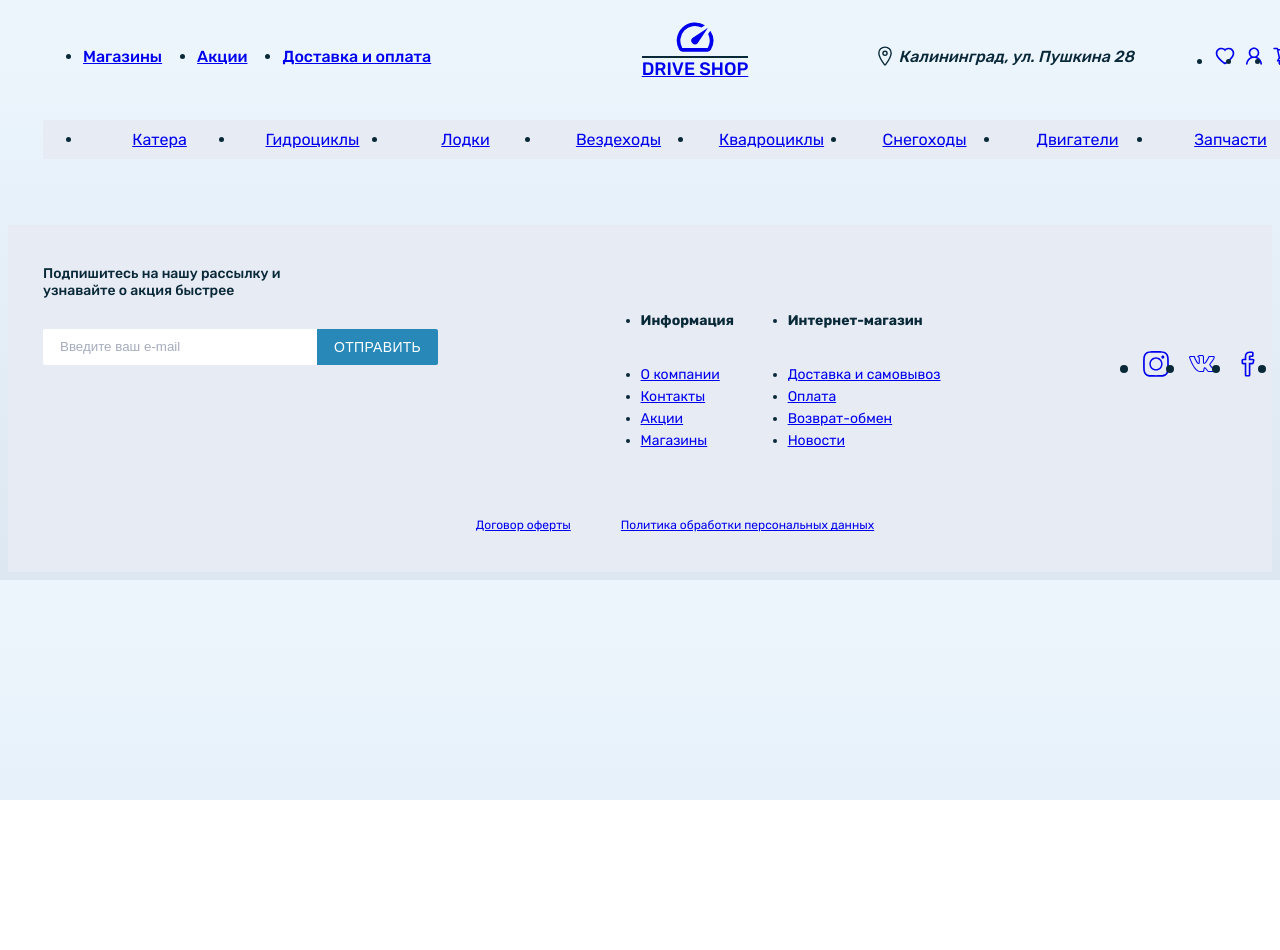
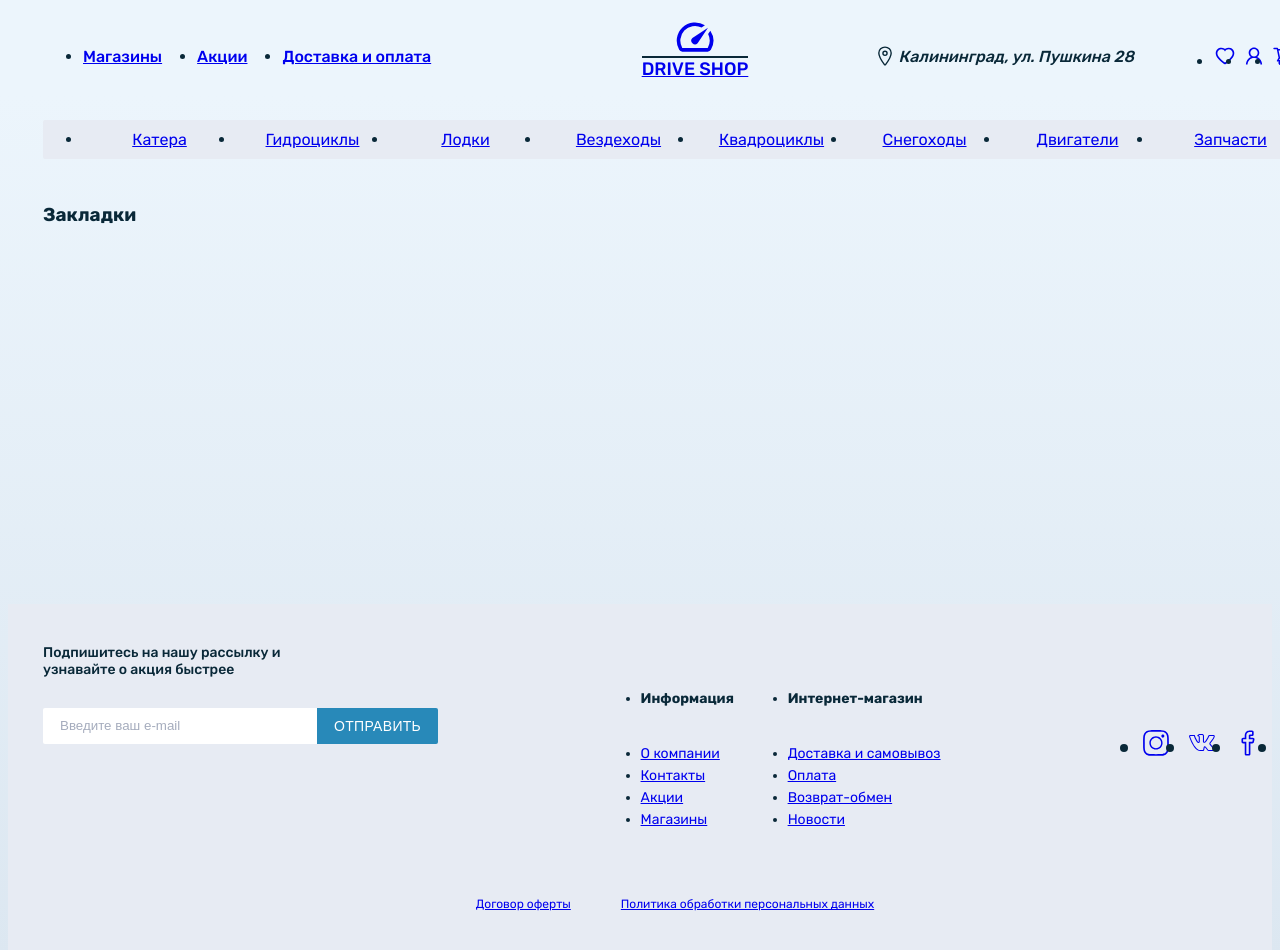
Before and after one commit to St1llSane/DriveShop, a React (Vite) app: page /favorites in a window 1280 px wide. Shown: the top 950 px of the page. Before the commit the page ends 800 px from the top, so only its background shows below. Built offline with nearby package versions, Linux system fonts and the light colour scheme.

Commit message:
added variables for full screen

```diff
--- a/src/App.jsx
+++ b/src/App.jsx
@@ -1,6 +1,7 @@
 import { Route, Routes } from 'react-router-dom'
 import Header from './components/Header'
 import Main from './pages/Main'
+import Favorites from './pages/Favorites'
 import Footer from './components/Footer'
 import './styles/app.scss'
 
@@ -11,6 +12,7 @@ function App() {
         <Header />
         <Routes>
           <Route path="/" element={<Main />} />
+          <Route path="/favorites" element={<Favorites />} />
         </Routes>
       </div>
       <Footer />
--- /dev/null
+++ b/src/pages/Favorites.jsx
@@ -0,0 +1,16 @@
+import '../styles/c_styles/p_styles/favorites.scss'
+
+const Favorites = () => {
+  return (
+    <section className="favorites">
+      <div className="favorites__wrapper">
+        <div className="favorites__wrapper-top">
+          <h3>Закладки</h3>
+        </div>
+        <div className="favorites__wrapper-content"></div>
+      </div>
+    </section>
+  )
+}
+
+export default Favorites
--- a/src/pages/Main.jsx
+++ b/src/pages/Main.jsx
@@ -3,7 +3,7 @@ import Search from '../components/Search'
 import Categories from '../components/Categories'
 import SaleBanner from '../components/SaleBanner'
 import Popular from '../components/Popular'
-import '../styles/c_styles/main.scss'
+import '../styles/c_styles/p_styles/main.scss'
 
 const Main = () => {
   return (
--- a/src/styles/c_styles/main.scss
+++ /dev/null
@@ -1,5 +0,0 @@
-.main {
-	&__first-screen {
-		min-height: calc(100vh - 146px);
-	}
-}
--- /dev/null
+++ b/src/styles/c_styles/p_styles/favorites.scss
@@ -0,0 +1,5 @@
+@import '../../vars.scss';
+
+.favorites {
+  @extend %full-screen-hf;
+}
--- /dev/null
+++ b/src/styles/c_styles/p_styles/main.scss
@@ -0,0 +1,7 @@
+@import '../../vars.scss';
+
+.main {
+  &__first-screen {
+    @extend %full-screen-h;
+  }
+}
--- a/src/styles/vars.scss
+++ b/src/styles/vars.scss
@@ -31,6 +31,14 @@ $slow-transition: all 0.25s ease;
 	max-width: 1270px;
 	margin: 0 auto;
 	padding: 0 35px;
+}
+
+%full-screen-h{
+	min-height: calc(100vh - 146px);
+}
+
+%full-screen-hf {
+	min-height: calc(100vh - (146px + 254px + 40px));
 }
 
 %hover-underline {
```
